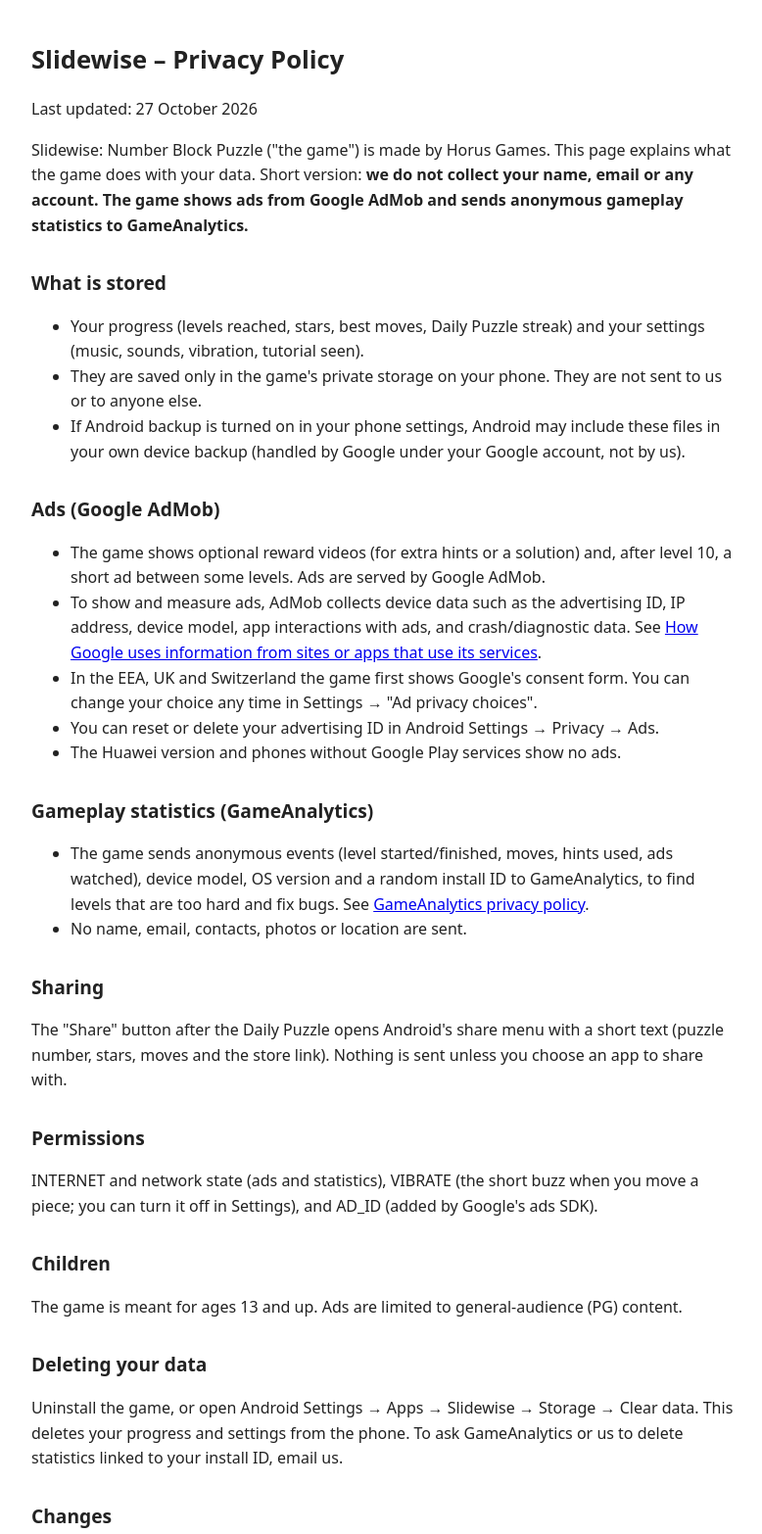
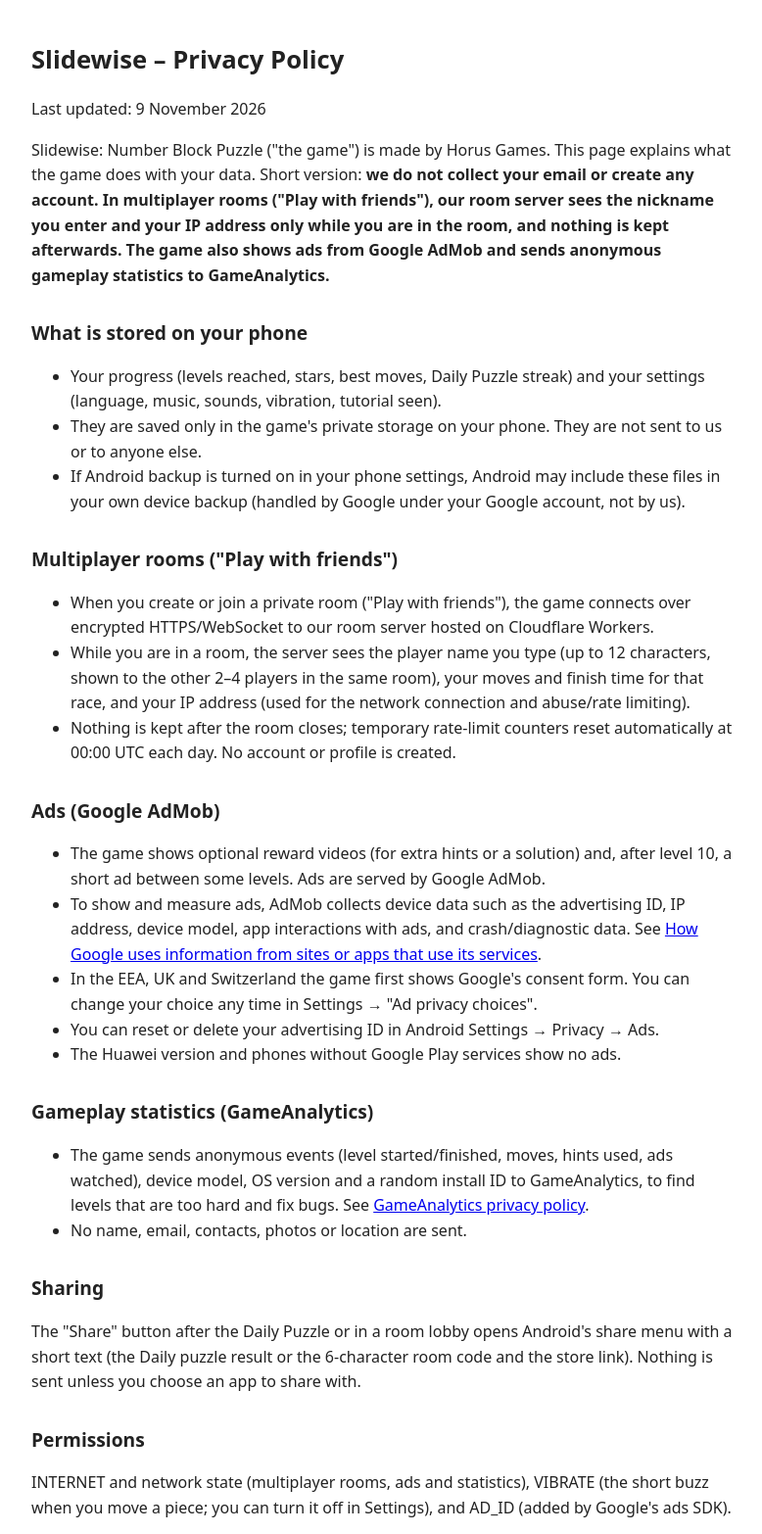
Before and after one commit to magnet102/slidewise-privacy, a plain HTML site: page index.html in a window 1280 px wide. Shown: the top 1566 px of the page at 98% size, without its empty margins (248-1026 px from the left). Drawn offline with Linux system fonts and the light colour scheme.

Commit message:
Update: new contact email, multiplayer rooms section

```diff
--- a/index.html
+++ b/index.html
@@ -12,19 +12,31 @@
 </head>
 <body>
 <h1>Slidewise – Privacy Policy</h1>
-<p>Last updated: 27 October 2026</p>
+<p>Last updated: 9 November 2026</p>
 
 <p>Slidewise: Number Block Puzzle ("the game") is made by Horus Games. This page explains what the game does with your data.
-Short version: <b>we do not collect your name, email or any account. The game shows ads from Google AdMob and
-sends anonymous gameplay statistics to GameAnalytics.</b></p>
+Short version: <b>we do not collect your email or create any account. In multiplayer rooms ("Play with friends"), our room
+server sees the nickname you enter and your IP address only while you are in the room, and nothing is kept afterwards. The game
+also shows ads from Google AdMob and sends anonymous gameplay statistics to GameAnalytics.</b></p>
 
-<h2>What is stored</h2>
+<h2>What is stored on your phone</h2>
 <ul>
-  <li>Your progress (levels reached, stars, best moves, Daily Puzzle streak) and your settings (music, sounds,
+  <li>Your progress (levels reached, stars, best moves, Daily Puzzle streak) and your settings (language, music, sounds,
       vibration, tutorial seen).</li>
   <li>They are saved only in the game's private storage on your phone. They are not sent to us or to anyone else.</li>
   <li>If Android backup is turned on in your phone settings, Android may include these files in your own
       device backup (handled by Google under your Google account, not by us).</li>
+</ul>
+
+<h2>Multiplayer rooms ("Play with friends")</h2>
+<ul>
+  <li>When you create or join a private room ("Play with friends"), the game connects over encrypted HTTPS/WebSocket
+      to our room server hosted on Cloudflare Workers.</li>
+  <li>While you are in a room, the server sees the player name you type (up to 12 characters, shown to the other 2–4
+      players in the same room), your moves and finish time for that race, and your IP address (used for the network
+      connection and abuse/rate limiting).</li>
+  <li>Nothing is kept after the room closes; temporary rate-limit counters reset automatically at 00:00 UTC each day.
+      No account or profile is created.</li>
 </ul>
 
 <h2>Ads (Google AdMob)</h2>
@@ -50,12 +62,12 @@ sends anonymous gameplay statistics to GameAnalytics.</b></p>
 </ul>
 
 <h2>Sharing</h2>
-<p>The "Share" button after the Daily Puzzle opens Android's share menu with a short text (puzzle number, stars,
-moves and the store link). Nothing is sent unless you choose an app to share with.</p>
+<p>The "Share" button after the Daily Puzzle or in a room lobby opens Android's share menu with a short text (the Daily
+puzzle result or the 6-character room code and the store link). Nothing is sent unless you choose an app to share with.</p>
 
 <h2>Permissions</h2>
-<p>INTERNET and network state (ads and statistics), VIBRATE (the short buzz when you move a piece; you can turn
-it off in Settings), and AD_ID (added by Google's ads SDK).</p>
+<p>INTERNET and network state (multiplayer rooms, ads and statistics), VIBRATE (the short buzz when you move a piece;
+you can turn it off in Settings), and AD_ID (added by Google's ads SDK).</p>
 
 <h2>Children</h2>
 <p>The game is meant for ages 13 and up. Ads are limited to general-audience (PG) content.</p>
@@ -70,6 +82,6 @@ to your install ID, email us.</p>
 version is released, and the "Last updated" date will change.</p>
 
 <h2>Contact</h2>
-<p>Questions: <a href="mailto:horusgames.support@gmail.com">horusgames.support@gmail.com</a></p>
+<p>Questions: <a href="mailto:horus.gameshg@gmail.com">horus.gameshg@gmail.com</a></p>
 </body>
 </html>
```
